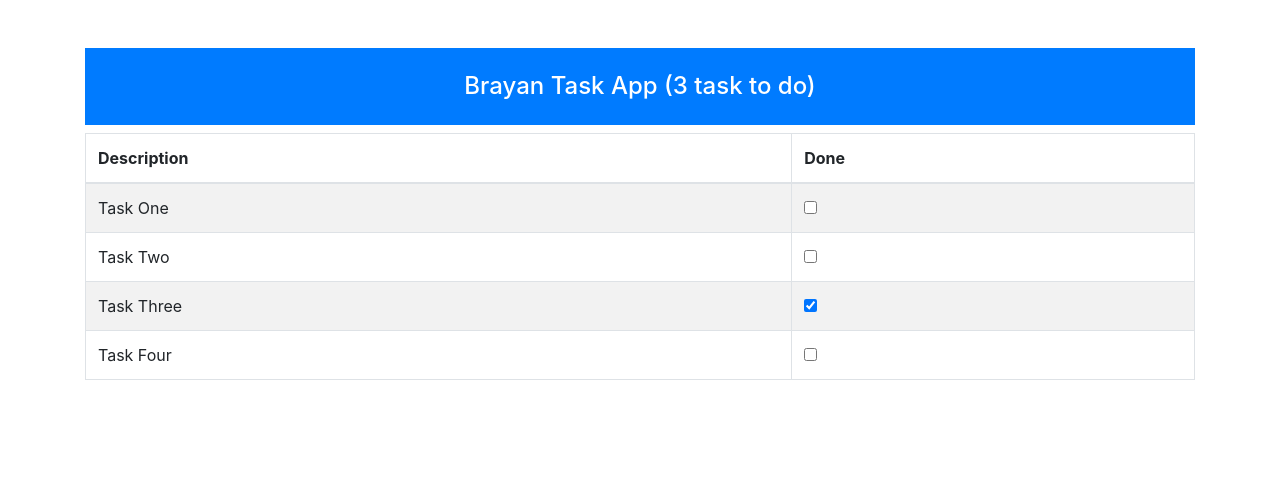
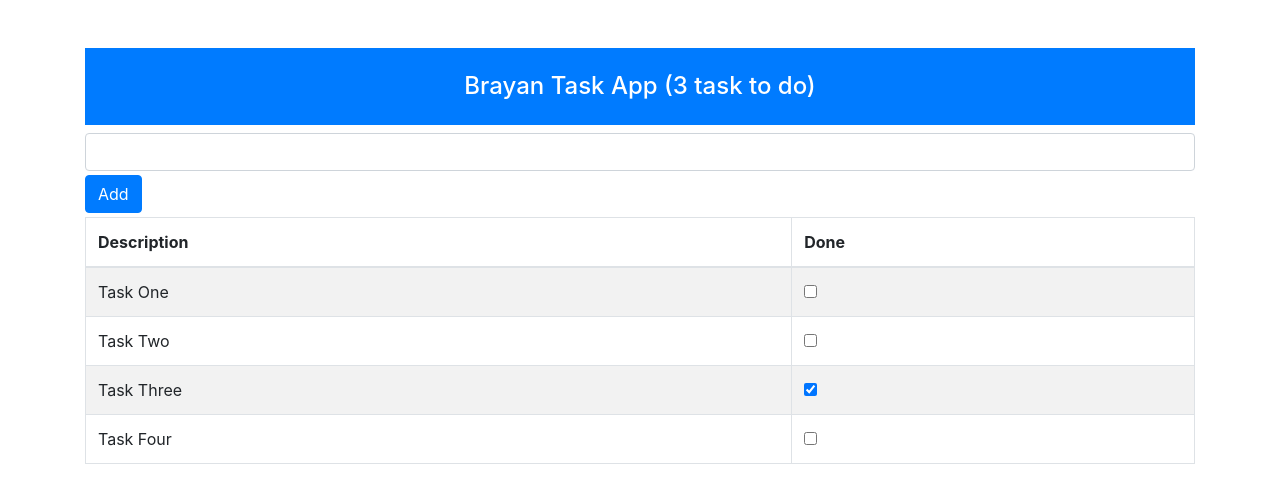
Before and after one commit to brayangomez22/task-app-react, a React (Create React App) app: page / in a window 1280 px wide. Shown: the top 502 px of the page. Built offline with nearby package versions, Linux system fonts and the light colour scheme.

Commit message:
the function of creating new tasks was created

```diff
--- a/src/App.js
+++ b/src/App.js
@@ -1,6 +1,7 @@
 import React, { useState } from "react";
 import { TaskRow } from './components/TaskRow'
 import { TaskBanner } from "./components/TaskBanner";
+import { TaskCreator } from "./components/TaskCreator";
 
 function App() {
 
@@ -11,6 +12,12 @@
     {name: 'Task Three', done: true},
     {name: 'Task Four', done: false},
   ])
+
+  const createNewTask = taskName => {
+    if (!taskItems.find(t => t.name === taskName)){
+      setTaskItems([...taskItems, {name: taskName, done: false}])
+    }
+  }
 
   const toggleTask = task =>
     setTaskItems(taskItems.map(t => ( t.name === task.name ? {...t, done: !t.done} : t )))
@@ -23,6 +30,7 @@
   return (
     <div className="container">
       <TaskBanner userName={userName} taskItems={taskItems} />
+      <TaskCreator callback={createNewTask} />
       <table className="table table-striped table-bordered">
         <thead>
           <tr>
--- a/src/components/TaskCreator.js
+++ b/src/components/TaskCreator.js
@@ -0,0 +1,27 @@
+import React, { useState } from 'react'
+
+export const TaskCreator = props => {
+
+    const [newTaskName, setNewTaskName] = useState('')
+
+    const updateNewTaskValue = e => setNewTaskName(e.target.value)
+
+    const createNewTask = () => {
+        props.callback(newTaskName);
+        setNewTaskName('')
+    }
+
+    return (
+        <div className="my-1">
+            <input
+                type="text"
+                className="form-control"
+                value={newTaskName}
+                onChange={updateNewTaskValue}
+            />
+            <button className="btn btn-primary mt-1" onClick={createNewTask}>
+                Add
+            </button>
+        </div>
+    )
+}
```
